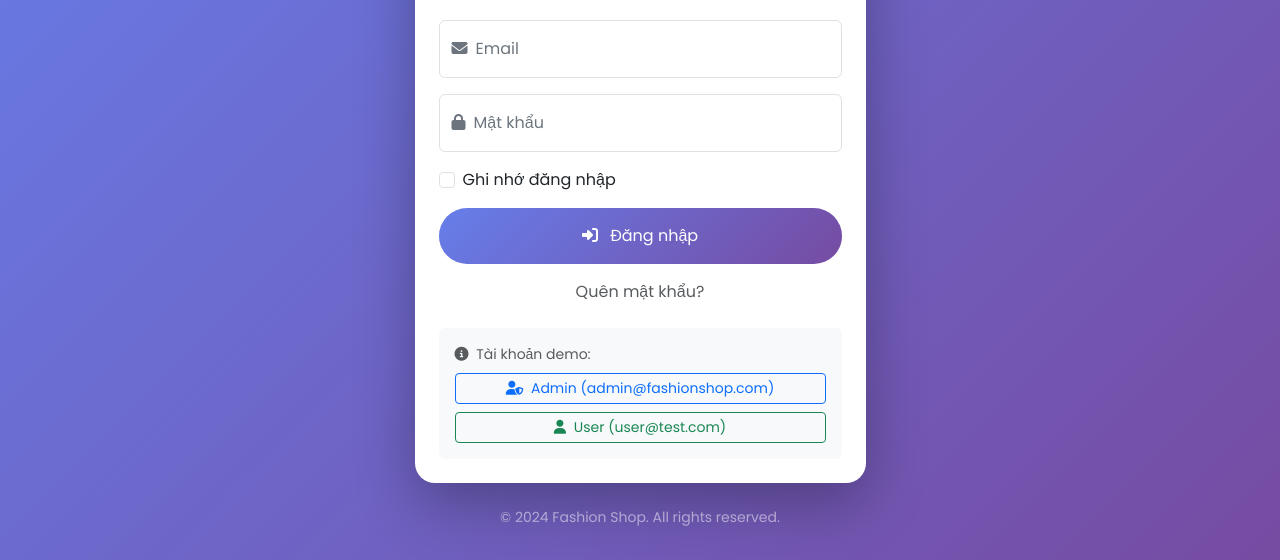
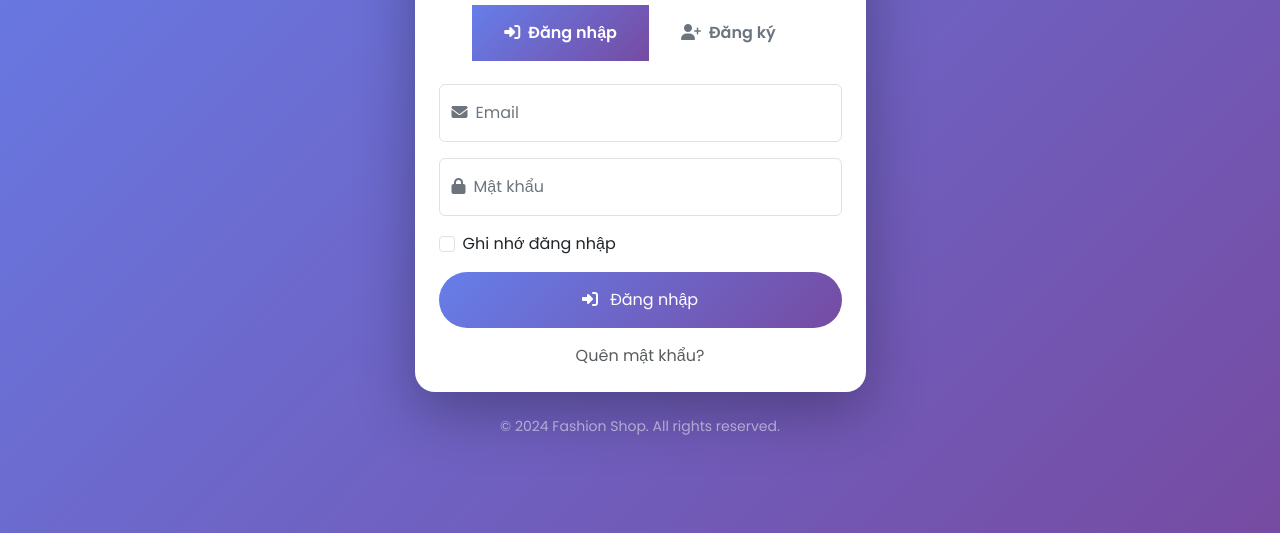
Before and after one commit to nguyentantuonghuy26082006/fashion-shop-api, a website: page frontend/pages/login.html in a window 1280 px wide. Shown: the part 267-827 px from the top of the page. After the commit the page ends 800 px from the top, so only its background shows below. Drawn offline with nearby package versions, Linux system fonts and the light colour scheme.

Commit message:
Remove demo account buttons for security

```diff
--- a/frontend/pages/login.html
+++ b/frontend/pages/login.html
@@ -172,24 +172,6 @@
                                         </a>
                                     </div>
                                 </form>
-
-                                <!-- Quick Login (Demo) -->
-                                <div class="mt-4 p-3 bg-light rounded">
-                                    <p class="text-muted small mb-2">
-                                        <i class="fas fa-info-circle me-1"></i>
-                                        Tài khoản demo:
-                                    </p>
-                                    <div class="d-grid gap-2">
-                                        <button class="btn btn-sm btn-outline-primary" onclick="quickLogin('admin@fashionshop.com', 'Admin@123')">
-                                            <i class="fas fa-user-shield me-1"></i>
-                                            Admin (admin@fashionshop.com)
-                                        </button>
-                                        <button class="btn btn-sm btn-outline-success" onclick="quickLogin('user@test.com', 'User@123')">
-                                            <i class="fas fa-user me-1"></i>
-                                            User (user@test.com)
-                                        </button>
-                                    </div>
-                                </div>
                             </div>
 
                             <!-- ============== REGISTER TAB ============== -->
```
